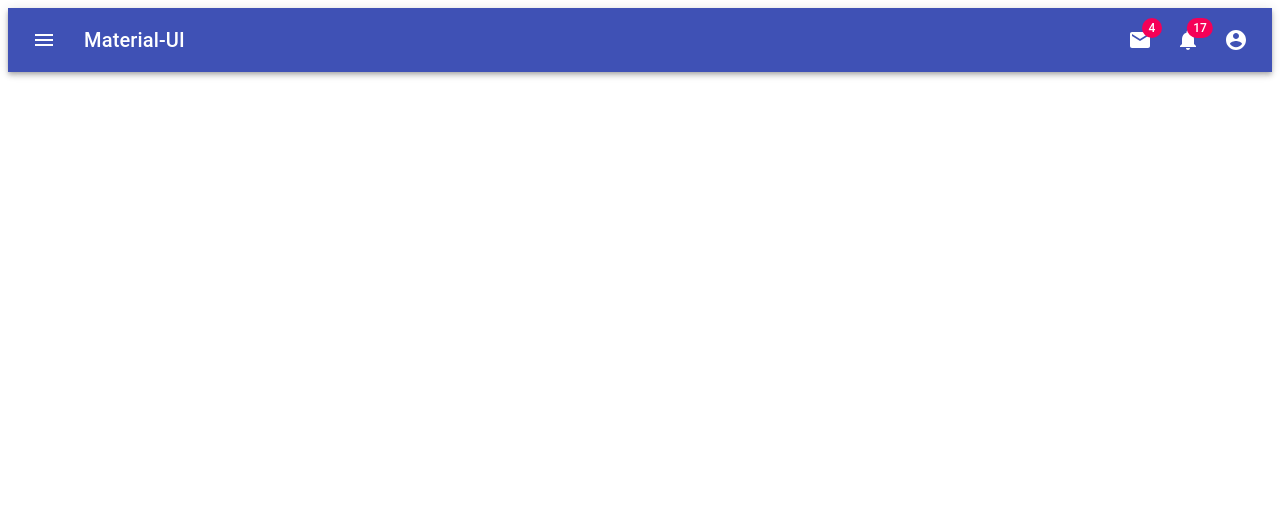
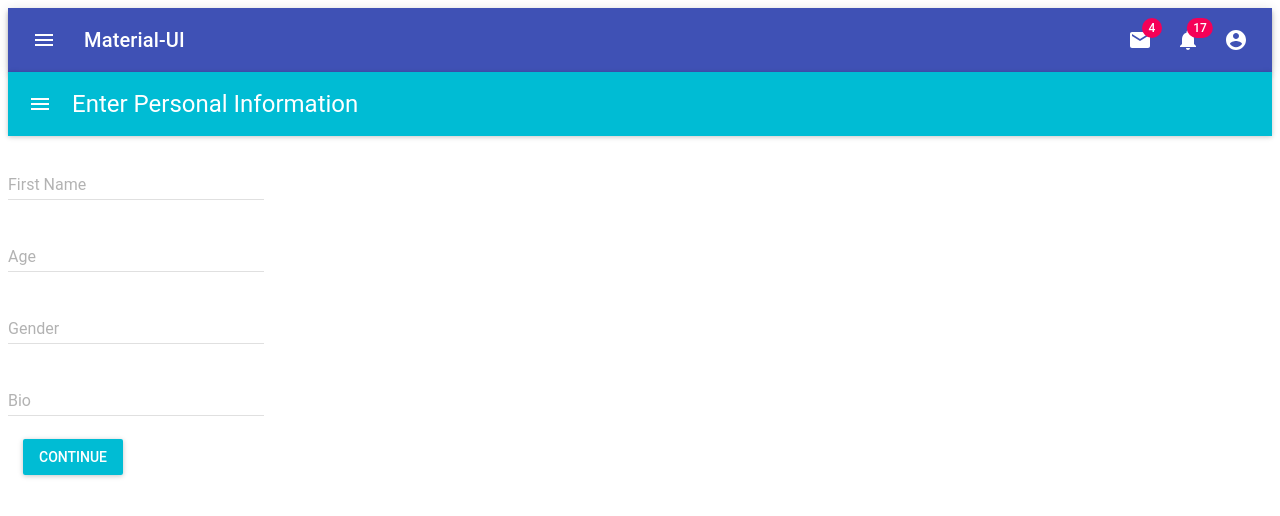
Before and after one commit to wfschrad/Type, a React (Create React App) app: page /userForm in a window 1280 px wide. Shown: the top 516 px of the page. Built offline with nearby package versions, Linux system fonts and the light colour scheme; no server answers.

Commit message:
Add basic info form.

```diff
--- a/package.json
+++ b/package.json
@@ -13,6 +13,7 @@
     "axios": "^0.19.2",
     "graphql": "^15.1.0",
     "graphql-tag": "^2.10.3",
+    "material-ui": "^0.20.2",
     "react": "^16.13.1",
     "react-apollo": "^3.1.5",
     "react-dom": "^16.13.1",
--- a/src/App.js
+++ b/src/App.js
@@ -16,6 +16,7 @@ import Splash from "./components/Splash";
 import Account from "./components/Account";
 import Modal from "./components/material_blocks/Modal";
 import Grid from "./components/material_blocks/Grid";
+import UserForm from "./components/UserForm";
 
 
 const client = new ApolloClient({
@@ -35,6 +36,7 @@ function App() {
           <Route path="/match" exact component={Prospects} />
           <Route path="/modal" component={Modal}/>
           <Route path="/grid" component={Grid}/>
+          <Route path="/userForm" component={UserForm}/>
           <PrivateRoute path="/profile" component={Profile} />
           <PrivateRoute path="/account" component={Account} />
         </Switch>
--- /dev/null
+++ b/src/components/BasicInfoForm.js
@@ -0,0 +1,69 @@
+import React, { Component } from 'react'
+import MuiThemeProvider from 'material-ui/styles/MuiThemeProvider';
+import AppBar from 'material-ui/AppBar';
+import TextField from 'material-ui/TextField';
+import RaisedButton from 'material-ui/RaisedButton';
+
+export class BasicInfoForm extends Component {
+    continue = ev => {
+        ev.preventDefault();
+        this.props.nextStep();
+    }
+
+    back = ev => {
+        this.props.prevStep();
+    }
+
+    render() {
+        const { values, handleChange } = this.props;
+        return (
+            <MuiThemeProvider>
+                <>
+                <AppBar title="Enter Personal Information"/>
+                <TextField
+                hintText="Enter Your First Name"
+                floatingLabelText="First Name"
+                onChange={handleChange('firstName')}
+                defaultValue={values.firstName}
+                />
+                <br/>
+                <TextField
+                hintText="Enter Your Age"
+                floatingLabelText="Age"
+                onChange={handleChange('age')}
+                defaultValue={values.age}
+                />
+                <br/>
+                <TextField
+                hintText="Enter Your Gender"
+                floatingLabelText="Gender"
+                onChange={handleChange('gender')}
+                defaultValue={values.gender}
+                />
+                <br/>
+                <TextField
+                hintText="Enter Your Bio"
+                floatingLabelText="Bio"
+                onChange={handleChange('bio')}
+                defaultValue={values.bio}
+                />
+                <br/>
+                <RaisedButton
+                label="Continue"
+                primary={true}
+                style={styles.button}
+                onClick={this.continue}
+                />
+                </>
+            </MuiThemeProvider>
+        )
+    }
+}
+
+const styles = {
+    button: {
+        margin: 15
+    }
+}
+
+export default BasicInfoForm
--- /dev/null
+++ b/src/components/UserForm.js
@@ -0,0 +1,63 @@
+import React, { Component } from 'react'
+
+import BasicInfoForm from './BasicInfoForm';
+import TypingForm from './TypingForm';
+
+export class UserForm extends Component {
+    state = {
+        step: 1,
+        firstName: '',
+        age: '',
+        gender: '',
+        interestedIn: '',
+        bio: ''
+    }
+
+    // Proceed to next step
+
+    nextStep = () => {
+        const { step } = this.state;
+        this.setState({
+            step: step + 1
+        });
+    }
+
+    // Retrace to previous step
+
+    prevStep = () => {
+        const { step } = this.state;
+        this.setState({
+            step: step - 1
+        });
+    }
+
+    handleChange = input => ev => {
+        this.setState({ [input]: ev.target.value });
+    }
+
+    render() {
+        const { step } = this.state;
+        const { firstName, occupation, city, bio } = this.state;
+        const values = { firstName, occupation, city, bio };
+
+        switch(step) {
+            case 1:
+                return (
+                <BasicInfoForm
+                nextStep={this.nextStep}
+                prevStep={this.prevStep}
+                handleChange={this.handleChange}
+                values={values}
+                />
+            )
+            case 2:
+                return <TypingForm/>
+            case 3:
+                return <h1>Confirm</h1>
+            case 4:
+                return <h1>Confirm</h1>
+        }
+    }
+}
+
+export default UserForm
```
Also changed, not shown: src/components/Confirm.js (added), src/components/Success.js (added), 1 other file (tests, documents, lock files or other folders).
